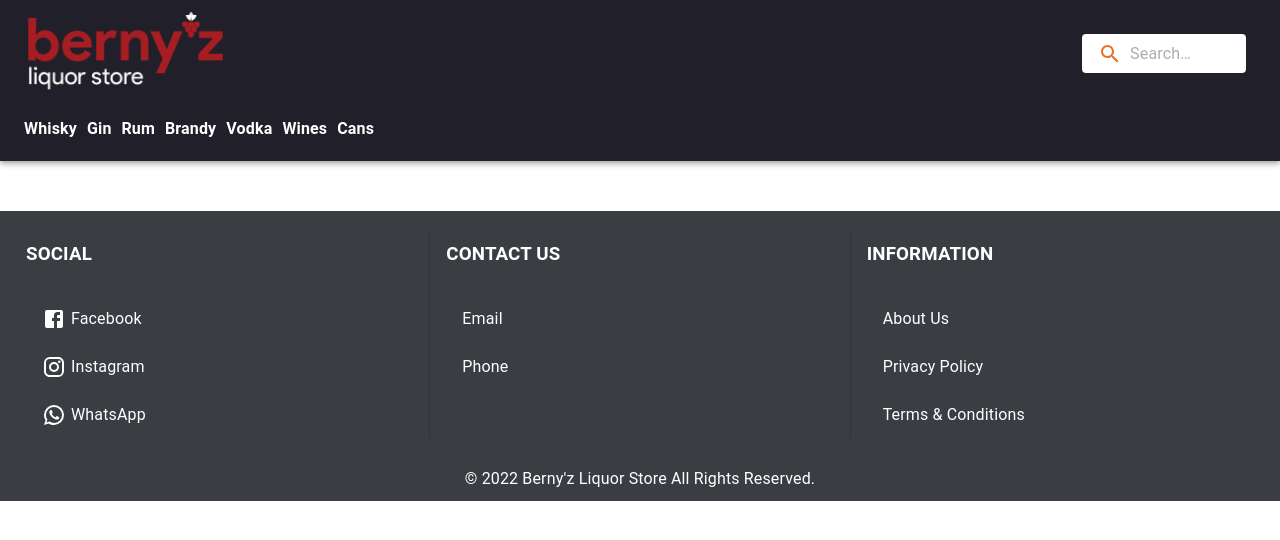
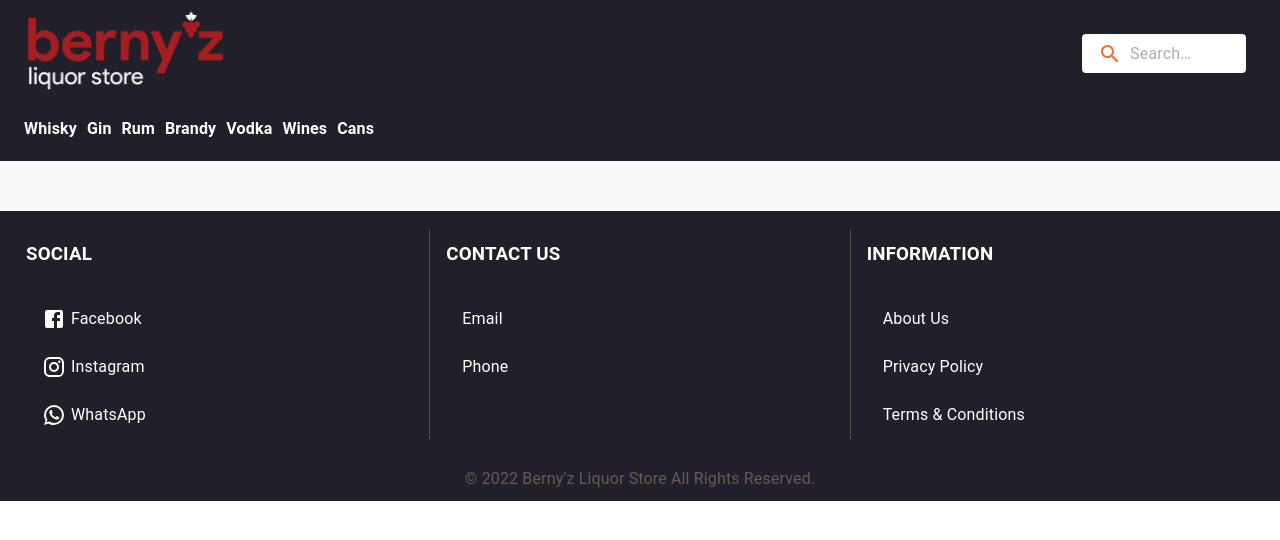
Before and after one commit to Brian-Weloba/bungomadrinks, a React (Create React App) app in the folder src/main/frontend/: page / in a window 1280 px wide. Shown: the top 540 px of the page. Built offline with nearby package versions, Linux system fonts and the light colour scheme; no server answers.

Commit message:
Fix color scheme and grid scaling

```diff
--- a/src/main/frontend/src/components/Details.js
+++ b/src/main/frontend/src/components/Details.js
@@ -139,7 +139,7 @@ function Details() {
                             {product.productName}
                         </Typography>
                         <Typography component={"div"} variant={"h5"}>
-                            {price}                        </Typography>
+                            KES {price.toString().replace(/(\d)(?=(\d\d\d)+(?!\d))/g, "$1,")}                        </Typography>
                         <FormControl>
                             <FormLabel id="demo-row-radio-buttons-group-label">Size</FormLabel>
                             <RadioGroup
--- a/src/main/frontend/src/components/Footer.js
+++ b/src/main/frontend/src/components/Footer.js
@@ -27,12 +27,12 @@ const Copyright = () => {
         <BottomNavigation
             style={{
                 alignText: 'center',
-                backgroundColor: '#3a3d42',
+                backgroundColor: '#211f2a',
                 display: 'flex',
                 justifyContent: 'center',
                 padding: '10px',
                 height: 'max-content',
-                color: '#ffffff',
+                color: '#675b4f',
             }}>
             <Typography variant={'p'}
             >
@@ -49,7 +49,7 @@ const BottomNav = () => {
     return (
         <BottomNavigation
             style={{
-                backgroundColor: '#3a3d42',
+                backgroundColor: '#211f2a',
                 display: 'flex',
                 justifyContent: 'space-between',
                 padding: '10px',
@@ -99,7 +99,7 @@ const BottomNav = () => {
                     </Grid>
                 </Grid>
             </Box>
-            <Divider orientation="vertical" variant="middle" flexItem/>
+            <Divider color={'#675b4f'} orientation="vertical" variant="middle" flexItem/>
             <Box style={box}>
                 <h3>CONTACT US</h3>
                 <Grid container>
@@ -121,7 +121,7 @@ const BottomNav = () => {
                     </Grid>
                 </Grid>
             </Box>
-            <Divider orientation="vertical" variant="middle" flexItem/>
+            <Divider color={'#675b4f'} orientation="vertical" variant="middle" flexItem/>
             <Box style={box}>
                 <h3>INFORMATION</h3>
                 <Grid container>
--- a/src/main/frontend/src/components/Navbar.js
+++ b/src/main/frontend/src/components/Navbar.js
@@ -52,7 +52,7 @@ const StyledInputBase = styled(InputBase)(({theme}) => ({
 }));
 
 function onLinkEnter(e) {
-    e.target.style.color = '#ec702a';
+    e.target.style.color = '#a71e22';
     e.target.style.animationDuration = '5s';
 }
 
--- a/src/main/frontend/src/components/Products.js
+++ b/src/main/frontend/src/components/Products.js
@@ -7,7 +7,6 @@ import {
     CardContent,
     CardHeader,
     CardMedia,
-    Container,
     Dialog,
     DialogContent,
     DialogTitle,
@@ -74,7 +73,7 @@ const icon = {
 }
 
 const cardHeader = {
-    color: '#3a3d42',
+    color: '#211f2a',
     height: '70px',
 }
 
@@ -218,19 +217,18 @@ const Home = () => {
         }
 
         return (
-            <Container
+            <Box
                 style={{
+                    backgroundColor: '#fafafa',
                     width: '100%',
-                    paddingLeft: '10px',
-                    paddingRight: '10px',
-                    marginLeft: 'auto',
-                    marginRight: 'auto',
+                    paddingLeft: '20px',
+                    paddingRight: '20px',
                 }}
             >
                 <Grid
                     style={{
                         height: "max-content",
-                        marginTop: '50px',
+                        paddingTop: '50px',
                         justifyContent: 'center',
                         alignItems: 'stretch',
                     }}
@@ -281,7 +279,7 @@ const Home = () => {
                         </Link>
                     </DialogActions>
                 </Dialog>
-            </Container>
+            </Box>
         )
     }
 
```
